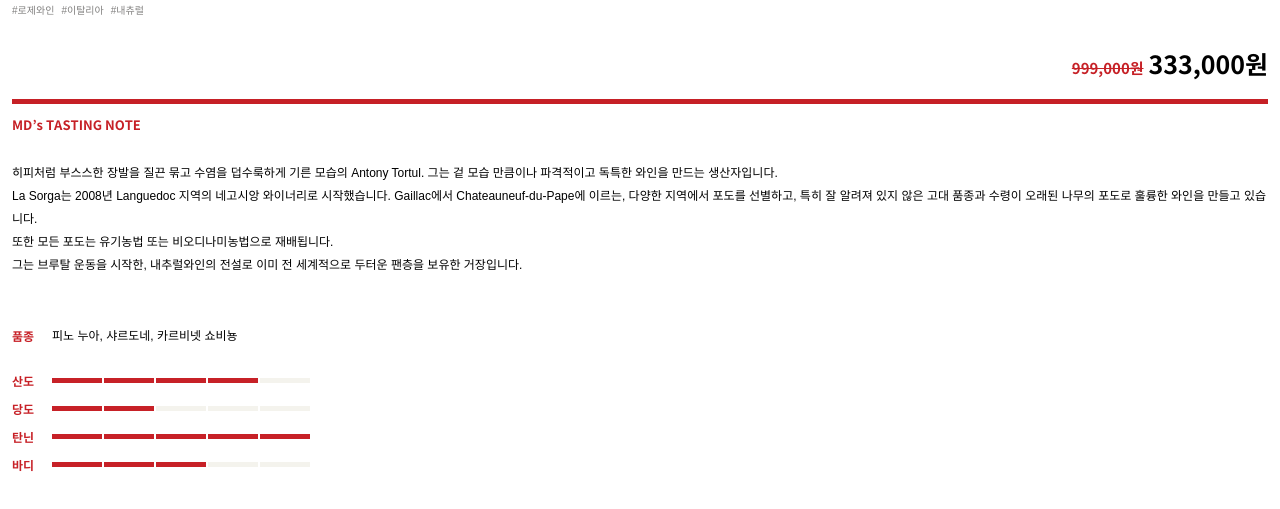
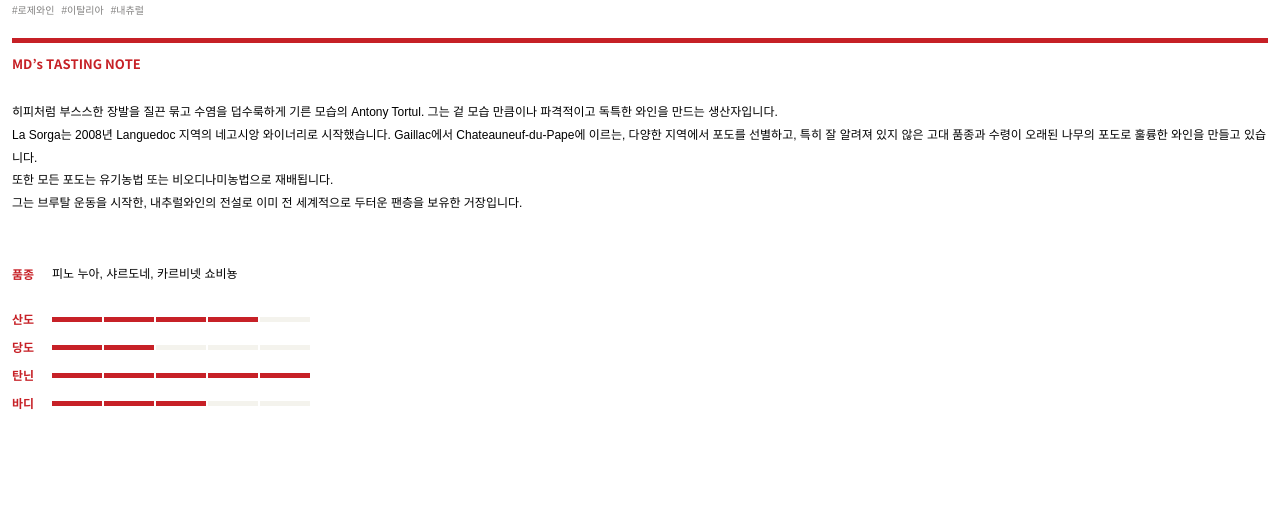
Before and after one commit to nicegom/Jayko, a plain HTML site: page html/detail.html in a window 1280 px wide. Shown: the part 1059-1568 px from the top of the page. Drawn offline with Linux system fonts and the light colour scheme; a web font is replaced by a local one.

Commit message:
Update detail.html

```diff
--- a/html/detail.html
+++ b/html/detail.html
@@ -29,20 +29,16 @@
                 </div>
                 <article class="details">
                     <strong class="name">발리 우니테 - 안세스트랄 비앙코 일 브루토 앤 더 안세스트랄 비앙코 일 브루토 앤 더</strong>
-                    <section class="area">
-                        <h3>와인판매대</h3>
-                        <em class="badge location">12</em>
-                    </section>
                     <ul class="group">
                         <li>#로제와인</li>
                         <li>#이탈리아</li>
                         <li>#내츄럴</li>
                     </ul>
-                    <div class="pricebox">
-                        <p class="before_p">999,000원</p>
-                        <strong class="price">333,000원</strong>
-                    </div>
 
+                    <section class="area">
+                        <h3>와인판매대</h3>
+                        <em class="badge location">12</em>
+                    </section>
 
                     <section class="description">
                         <h3 class="">MD’s TASTING NOTE</h3>
```
